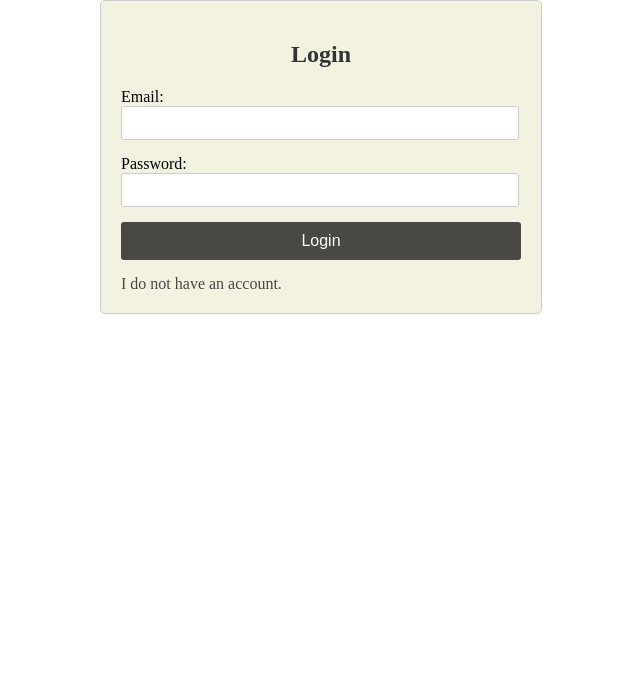
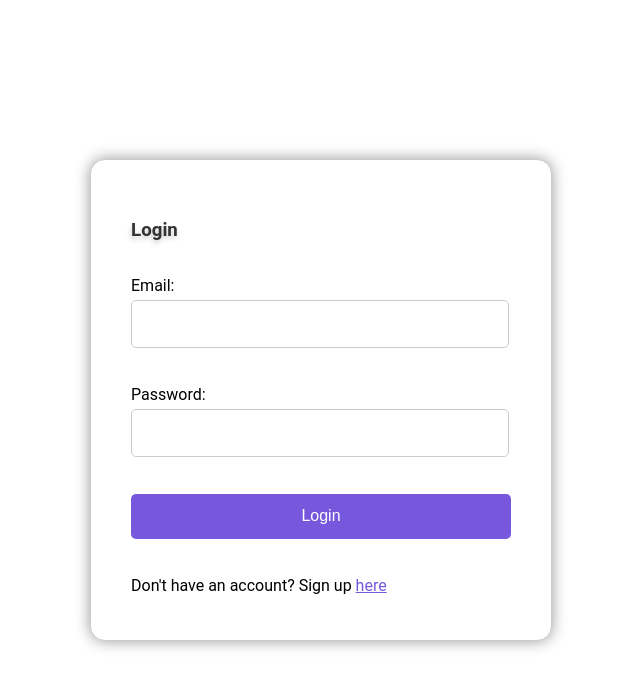
Before and after one commit to Micu-Alex/chat-application, a React (Vite) app: page /login in a window 1280 px wide. Shown: the top 688 px of the page, without its empty margins (319-959 px from the left). Built offline with nearby package versions, Linux system fonts and the light colour scheme.

Commit message:
style update

```diff
--- a/src/components/Login/Login.styles.tsx
+++ b/src/components/Login/Login.styles.tsx
@@ -2,26 +2,42 @@ import { Link } from "react-router-dom";
 import styled from "styled-components";
 
 export const Container = styled.div`
-  max-width: 400px;
-  margin: 0 auto;
-  padding: 20px;
-  border: 1px solid #ccc;
-  border-radius: 5px;
-  background-color: #f3f1e0;
+  display: flex;
+  align-items: center;
+  justify-content: center;
+  height: 100vh;
+  font-family: "Roboto", sans-serif;
 `;
 
-export const Title = styled.h2`
-  text-align: center;
+export const Card = styled.div`
+  display: flex;
+  flex-direction: column;
+  width: 380px;
+  height: 400px;
+  padding: 40px;
+  border: 1px solid #ccc;
+  border-radius: 15px;
+  background-color: #ffffff;
+  box-shadow: 0 0 15px rgba(0, 0, 0, 0.4);
+`;
+
+export const Title = styled.h3`
   color: #333;
+  text-shadow: -1px 3px 5px rgba(0, 0, 0, 0.2);
+  margin-bottom: 35px;
 `;
 
 export const Form = styled.form`
   display: flex;
   flex-direction: column;
+  justify-content: space-between;
+  height: 100%;
 `;
 
 export const FormGroup = styled.div`
-  margin-bottom: 15px;
+  display: flex;
+  flex-direction: column;
+  justify-content: space-between;
 `;
 
 export const Label = styled.label`
@@ -31,22 +47,22 @@ export const Label = styled.label`
 export const Input = styled.input`
   padding: 8px;
   border: 1px solid #ccc;
-  border-radius: 3px;
+  border-radius: 5px;
   font-size: 14px;
+  height: 30px;
   width: calc(100% - 20px);
 `;
 
 export const Button = styled.button`
   padding: 10px;
-  background-color: #494843;
+  background-color: #7758dc;
   color: #fff;
   border: none;
-  border-radius: 3px;
+  border-radius: 5px;
   cursor: pointer;
+  height: 45px;
   font-size: 16px;
 `;
 export const StyledLink = styled(Link)`
-  text-decoration: none;
-  color: #494843;
-  margin-top: 15px;
+  color: #7758dc;
 `;
--- a/src/components/Login/LoginForm.tsx
+++ b/src/components/Login/LoginForm.tsx
@@ -1,6 +1,7 @@
 import { useState } from "react";
 import {
   Button,
+  Card,
   Container,
   Form,
   FormGroup,
@@ -19,6 +20,7 @@ const LoginForm = () => {
 
   return (
     <Container>
+      <Card>
         <Title>Login</Title>
         <Form
           onSubmit={(e) => {
@@ -45,8 +47,12 @@ const LoginForm = () => {
             />
           </FormGroup>
           <Button type="submit">Login</Button>
-        <StyledLink to="/register">I do not have an account.</StyledLink>
+          <Label>
+            Don't have an account? Sign up{" "}
+            <StyledLink to="/register">here</StyledLink>{" "}
+          </Label>
         </Form>
+      </Card>
     </Container>
   );
 };
```
Also changed, not shown: src/utils/constants.ts (line endings or trailing spaces). Lines whose indentation alone changed are shown as unchanged.
